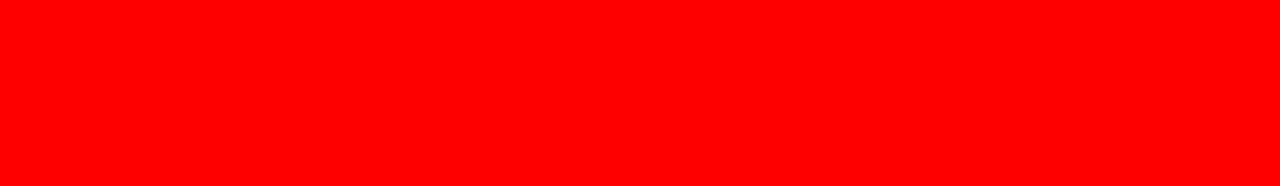
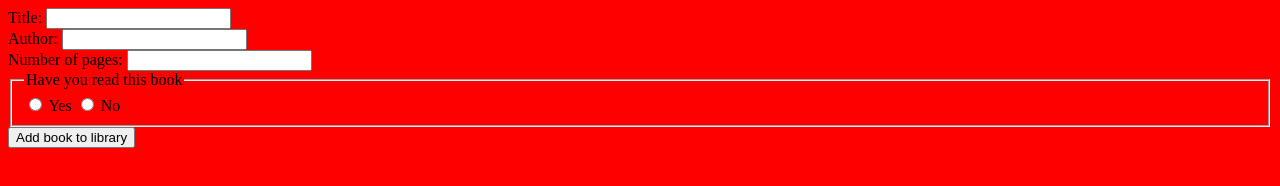
Before and after one commit to KBiz248/library, a plain HTML site: page index.html in a window 1280 px wide. Drawn offline with Linux system fonts and the light colour scheme.

Commit message:
add rudimentary form to add a new book

```diff
--- a/index.html
+++ b/index.html
@@ -9,6 +9,29 @@
     <script src="script.js" defer></script>
 </head>
 <body>
+    <form action="" method="get">
+        <div>
+            <label for="title">Title:</label>
+            <input type="text" id="title" name="title">
+        </div>
 
+        <div>
+            <label for="author">Author:</label>
+            <input type="text" id="author" name="author">
+        </div>
+
+        <div>
+            <label for="pages">Number of pages:</label>
+            <input type="text" id="pages" name="pages">
+        </div>
+        <fieldset>
+            <legend>Have you read this book</legend>
+            <input type="radio" name="readStatus" value="yes" id="yes">
+            <label for="yes">Yes</label>
+            <input type="radio" name="readStatus" id="no" value="no">
+            <label for="no">No</label>
+        </fieldset>
+        <button type="submit">Add book to library</button>
+    </form>
 </body>
 </html>
```
